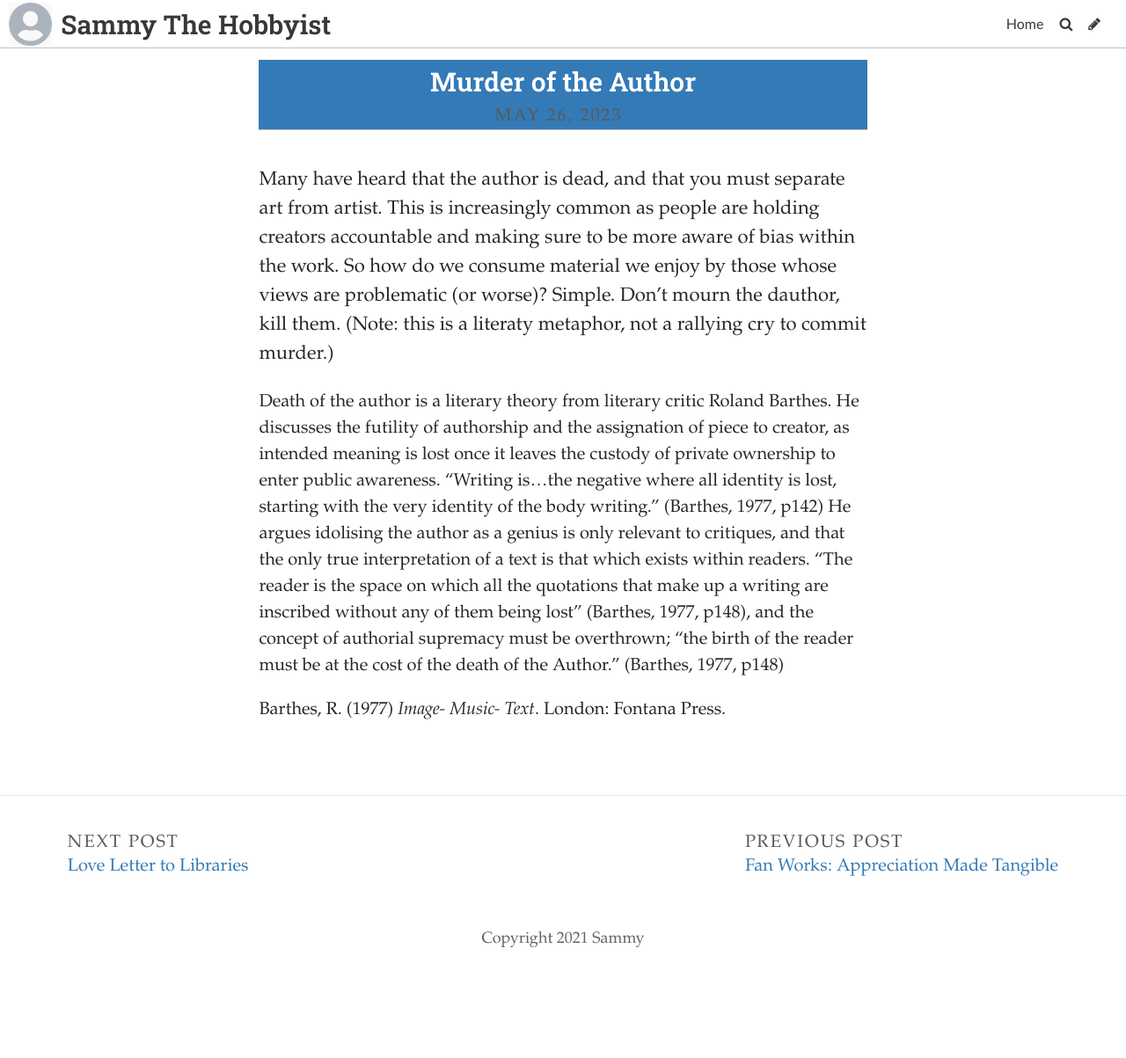
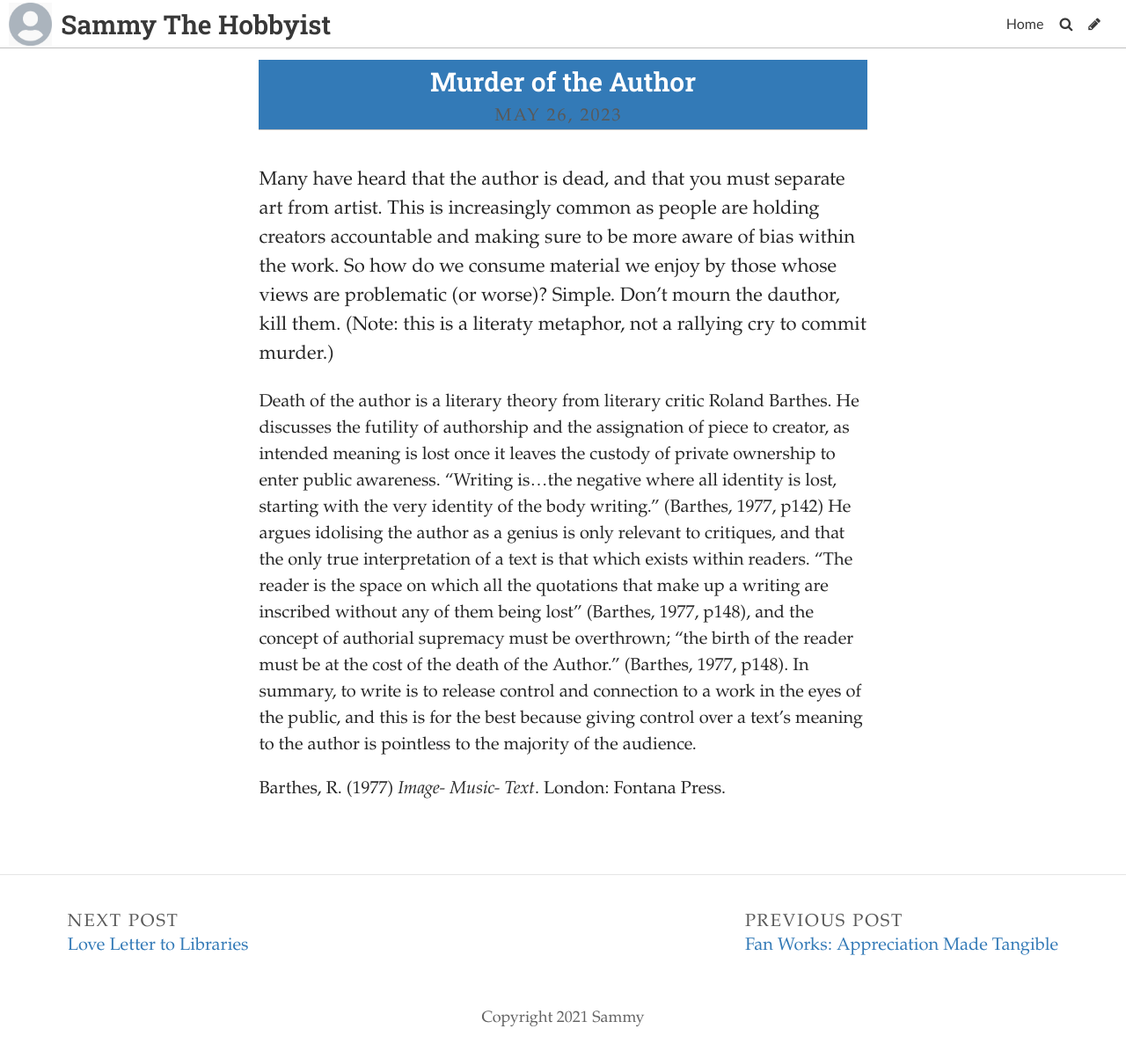
Before and after one commit to SammySpinsAYarn/Blog, a Jekyll site: the page built from _posts/2023-05-18-need-to-think-of-titles.md, in a window 1280 px wide. Shown: the whole page at 88% size. Built offline with Jekyll 4.4.1, drawn with Linux system fonts in a browser that asks for light colours; some web fonts are replaced; before the commit the page ends 1113 px from its top, so only the background shows below that.

Commit message:
Update Post “2023-05-18-need-to-think-of-titles”

```diff
--- a/_posts/2023-05-18-need-to-think-of-titles.md
+++ b/_posts/2023-05-18-need-to-think-of-titles.md
@@ -8,7 +8,7 @@
 M﻿any have heard that the author is dead, and that you must separate art from artist. This is increasingly common as people are holding creators accountable and making sure to be more aware of bias within the work. So how do we consume material we enjoy by those whose views are problematic (or worse)? Simple. Don't mourn the dauthor, kill them. (Note: this is a literaty metaphor, not a rallying cry to commit murder.)
 
 D﻿eath of the author is a literary theory from literary critic Roland Barthes. He discusses the futility of authorship and the assignation of piece to creator, as intended meaning is lost once it leaves the custody of private ownership to enter public awareness. "Writing is...the negative where all identity is lost, starting with the very identity of the body writing." (Barthes, 1977, p142) He argues idolising the author as a genius is only relevant to critiques, and that the only true interpretation of a text is that which exists within readers. "The reader is the space
-on which all the quotations that make up a writing are inscribed without any of them being lost" (Barthes, 1977, p148), and the concept of authorial supremacy must be overthrown; "the birth of the reader must be at the cost of the death of the Author." (Barthes, 1977, p148)
+on which all the quotations that make up a writing are inscribed without any of them being lost" (Barthes, 1977, p148), and the concept of authorial supremacy must be overthrown; "the birth of the reader must be at the cost of the death of the Author." (Barthes, 1977, p148). In summary, to write is to release control and connection to a work in the eyes of the public, and this is for the best because giving control over a text's meaning to the author is pointless to the majority of the audience.
 
 
 
```
